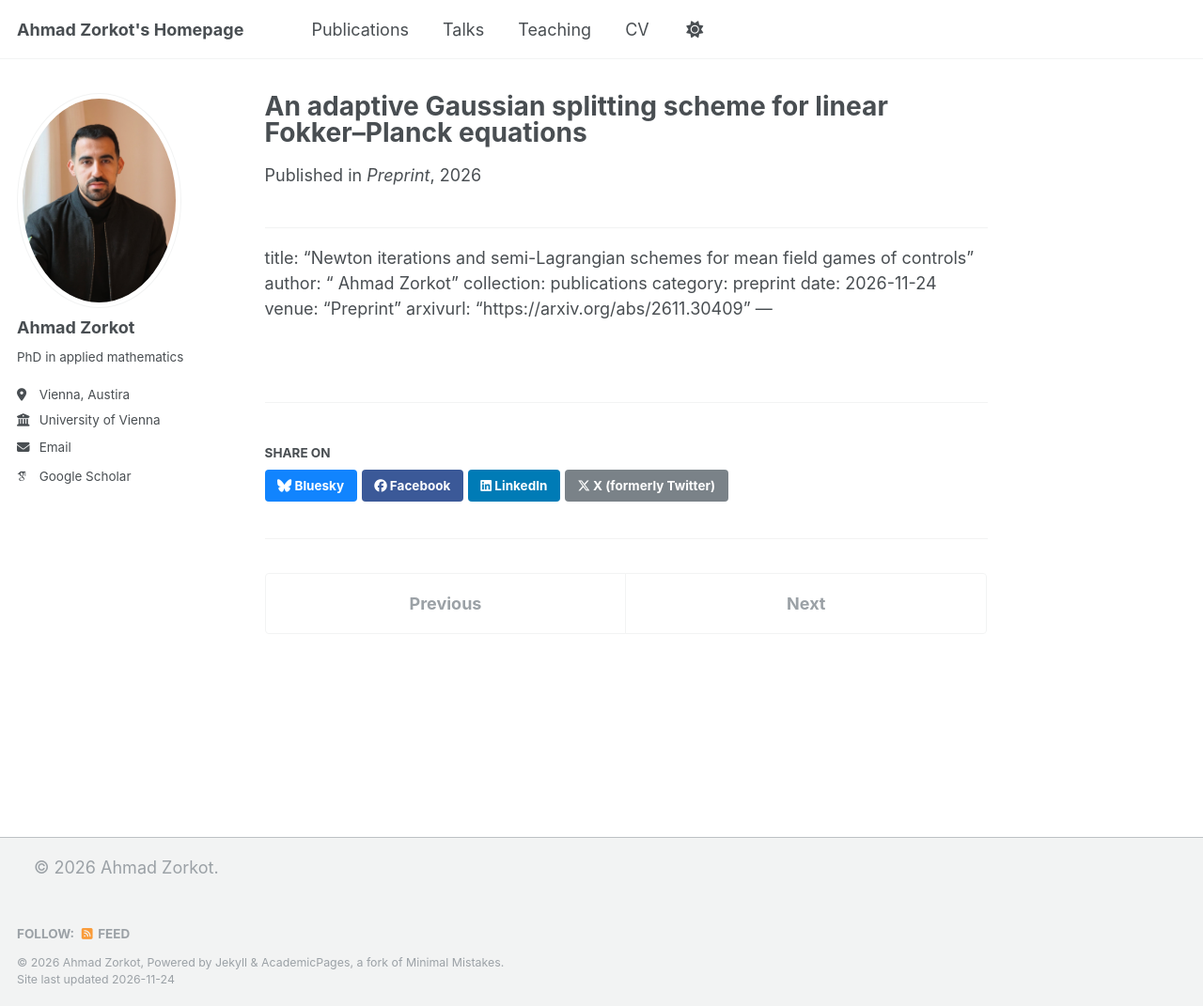
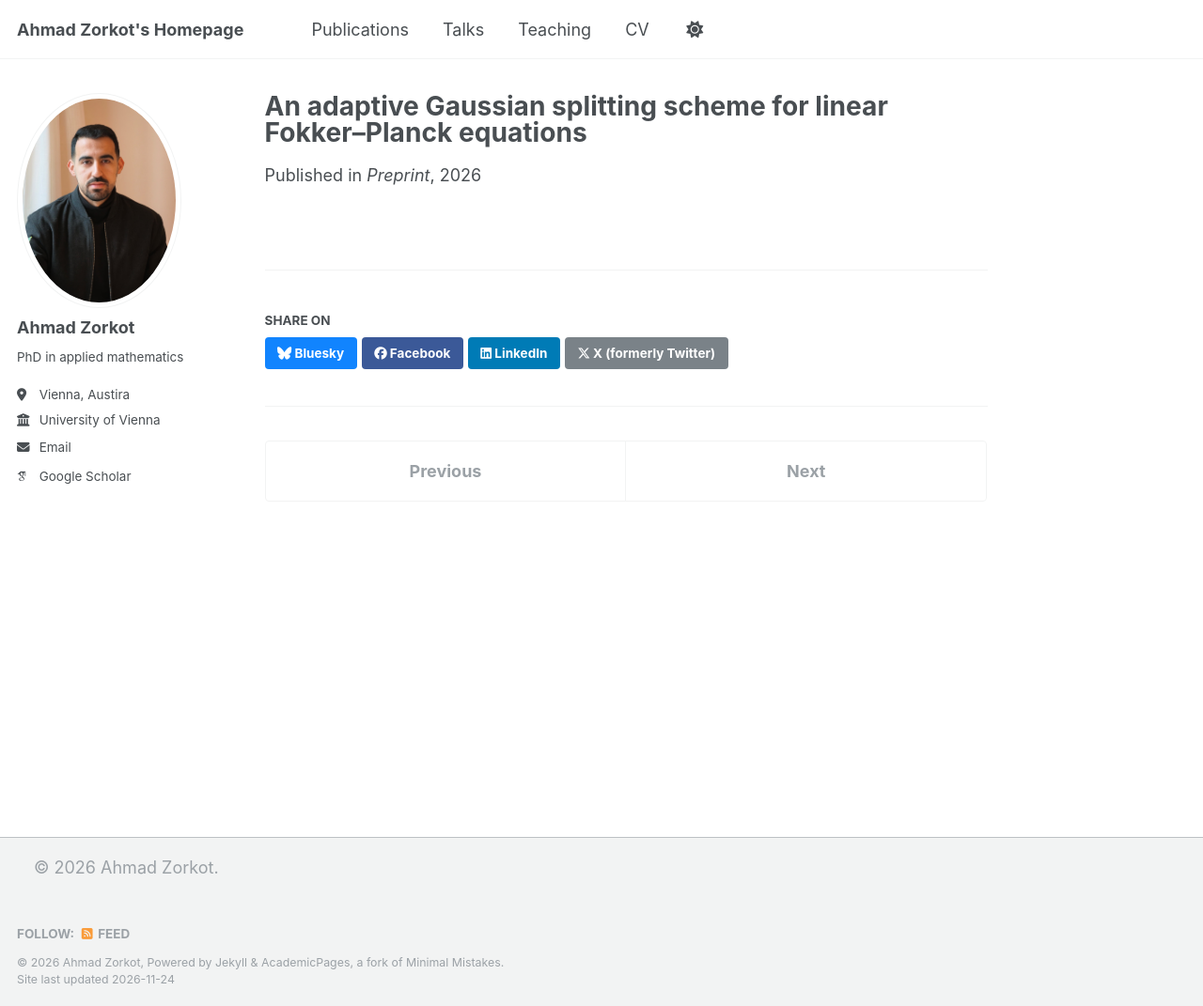
Before and after one commit to ahmadzorkot/ahmadzorkot.github.io, a Jekyll site: the page built from _publications/2024-02-17-paper-title-number-4.md, in a window 1280 px wide and 1071 px high. Shown: the whole window at 94% size. Built offline with Jekyll 4.4.1, drawn with Linux system fonts in a browser that asks for light colours; some web fonts are replaced.

Commit message:
Update 2024-02-17-paper-title-number-4.md

```diff
--- a/_publications/2024-02-17-paper-title-number-4.md
+++ b/_publications/2024-02-17-paper-title-number-4.md
@@ -7,13 +7,3 @@ date: 2026-11-17
 venue: "Preprint"
 arxivurl: "https://arxiv.org/abs/2611.20743"
 ---
-
----
-title: "Newton iterations and semi-Lagrangian schemes for mean field games of controls"
-author: " Ahmad Zorkot"
-collection: publications
-category: preprint
-date: 2026-11-24
-venue: "Preprint"
-arxivurl: "https://arxiv.org/abs/2611.30409"
----
```
